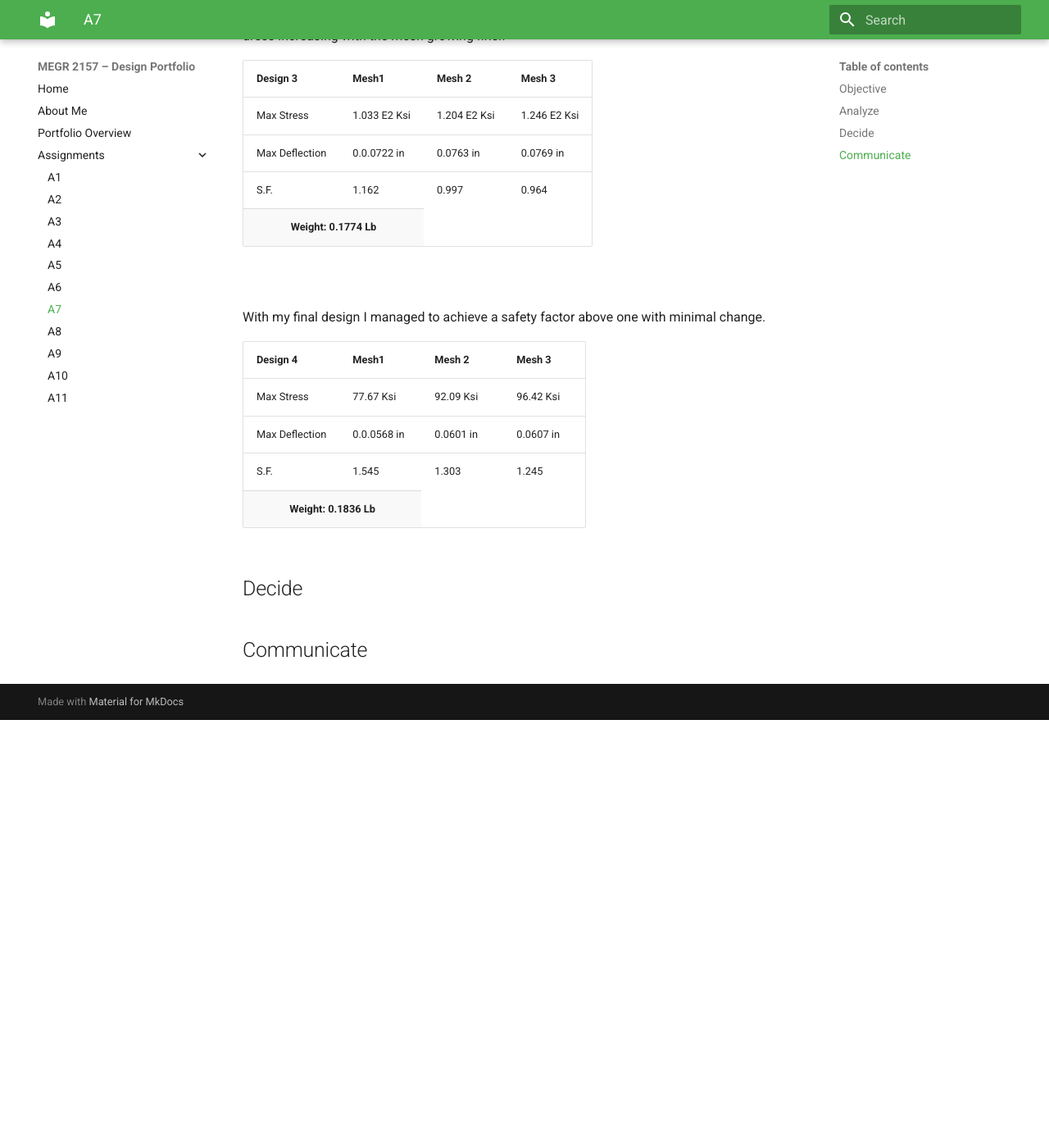
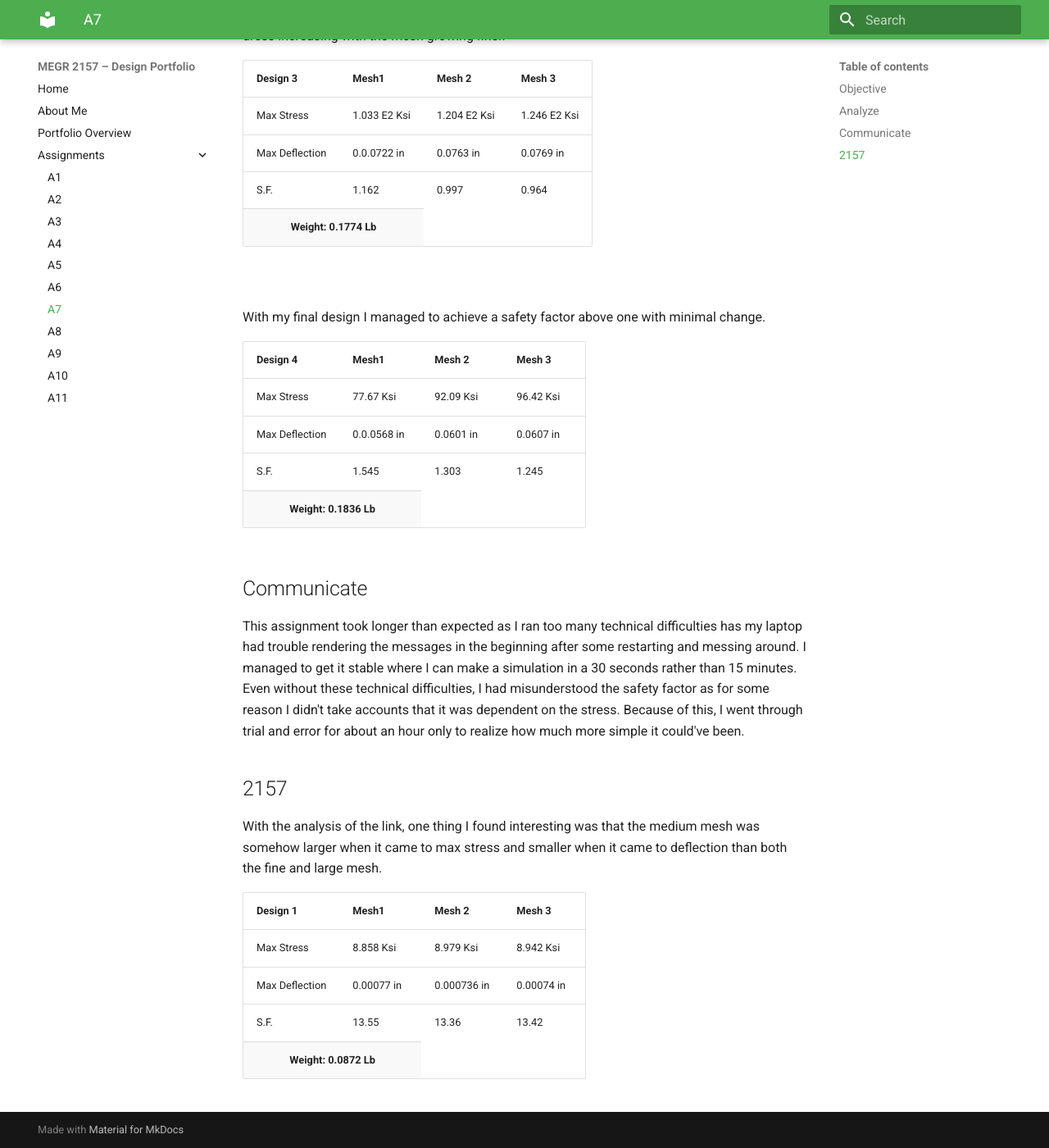
Before and after one commit to AntGo36/design-projects-portfolio, an MkDocs documentation site: the page built from docs/assignments/A07/index.md, in a window 1280 px wide and 1400 px high, scrolled down 1252 px. Shown: the whole window at 82% size. Built offline with MkDocs 1.6.1 and Material for MkDocs 9.7.7, drawn with Linux system fonts in a browser that asks for light colours; before the commit the page ends 2130 px from its top, so only the background shows below that.

Commit message:
Table end

```diff
--- a/docs/assignments/A07/index.md
+++ b/docs/assignments/A07/index.md
@@ -171,7 +171,47 @@ With my final design I managed to achieve a safety factor above one with minimal
 
 
 
-## Decide
-
 
 ## Communicate
+This assignment took longer than expected as I ran too many technical difficulties has my laptop had trouble rendering the messages in the beginning after some restarting and messing around. I managed to get it stable where I can make a simulation in a 30 seconds rather than 15 minutes. Even without these technical difficulties, I had misunderstood the safety factor as for some reason I didn't take accounts that it was dependent on the stress. Because of this, I went through trial and error for about an hour only to realize how much more simple it could've been.
+
+## 2157
+
+With the analysis of the link, one thing I found interesting was that the medium mesh was somehow larger when it came to max stress and smaller when it came to deflection than both the fine and large mesh.
+<table>
+  <thead>
+    <tr>
+      <th>Design 1</th>
+      <th>Mesh1</th>
+      <th>Mesh 2</th>
+      <th>Mesh 3</th>
+    </tr>
+  </thead>
+  <tbody>
+    <tr>
+      <td>Max Stress</td>
+      <td>8.858 Ksi</td>
+      <td>8.979 Ksi</td>
+      <td>8.942 Ksi</td>
+    </tr>
+    <tr>
+      <td>Max Deflection</td>
+      <td>0.00077 in</td>
+      <td>0.000736 in</td>
+      <td>0.00074 in</td>
+    </tr>
+    <tr>
+      <td>S.F.</td>
+      <td>13.55</td>
+      <td>13.36</td>
+      <td>13.42</td>
+    </tr>
+ <tfoot>
+    <tr>
+      <td colspan="2" style="text-align: center; font-weight: bold; background-color: #f9f9f9;">
+        Weight: 0.0872 Lb
+      </td>
+    </tr>
+  </tfoot>
+  </tbody>
+</table>
```
